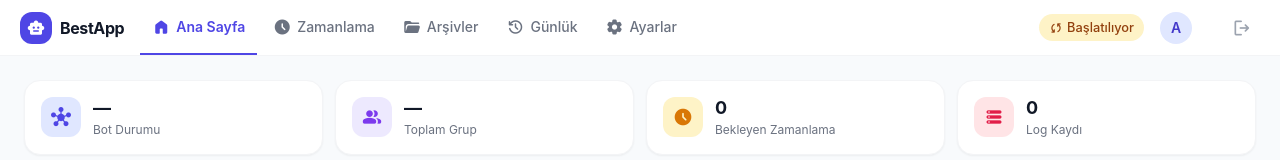
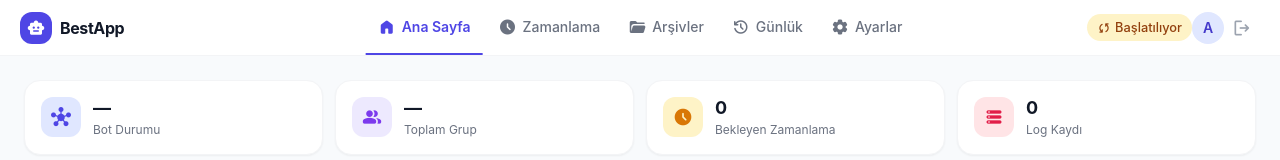
Before and after one commit to gazihan02-lang/bestsoft-whatsapp, a website: page public/dashboard.html in a window 1280 px wide. Shown: the top 160 px of the page. Drawn offline with nearby package versions, Linux system fonts and the light colour scheme; no server answers.

Commit message:
UI: center nav menu in header

```diff
--- a/public/dashboard.html
+++ b/public/dashboard.html
@@ -160,7 +160,7 @@
   <!-- ═══════════════════════════════════════════════
        TOP NAV BAR (horizontal)
   ═══════════════════════════════════════════════ -->
-  <header class="fixed top-0 left-0 right-0 bg-white border-b border-gray-100 z-30 flex items-center gap-4 px-5 h-14">
+  <header class="fixed top-0 left-0 right-0 bg-white border-b border-gray-100 z-30 flex items-center px-5 h-14">
     <!-- Logo -->
     <div class="flex items-center gap-2 flex-shrink-0">
       <div class="w-8 h-8 rounded-xl bg-indigo-600 flex items-center justify-center">
@@ -169,8 +169,8 @@
       <span class="font-bold text-base text-gray-900 tracking-tight hidden sm:block">BestApp</span>
     </div>
 
-    <!-- Horizontal nav items -->
-    <nav class="hidden lg:flex items-end h-full gap-1">
+    <!-- Horizontal nav items (centered absolutely) -->
+    <nav class="hidden lg:flex items-end h-full gap-1 absolute left-1/2 -translate-x-1/2">
       <button class="nav-item active flex items-center gap-1.5 px-3 h-full text-sm font-medium text-gray-500 hover:text-indigo-600 transition-colors" data-section="home">
         <span class="nav-icon material-symbols-rounded" style="font-size:18px">home</span>
         <span class="nav-label">Ana Sayfa</span>
```
